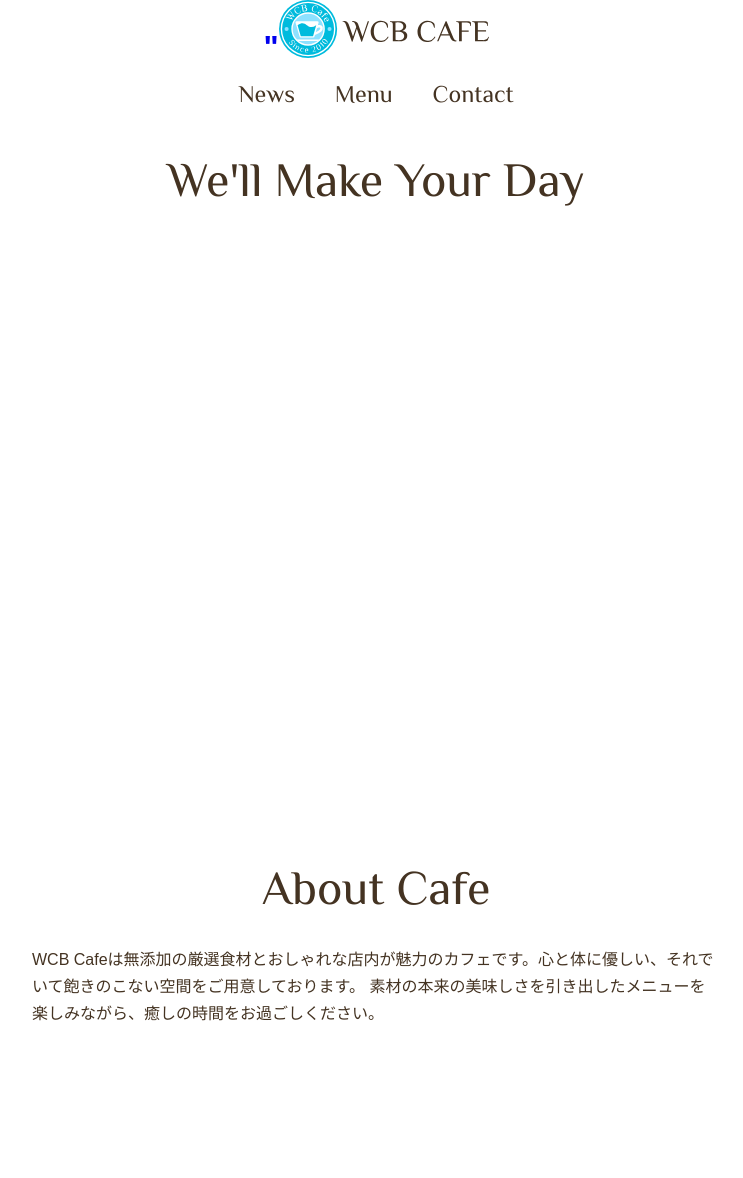
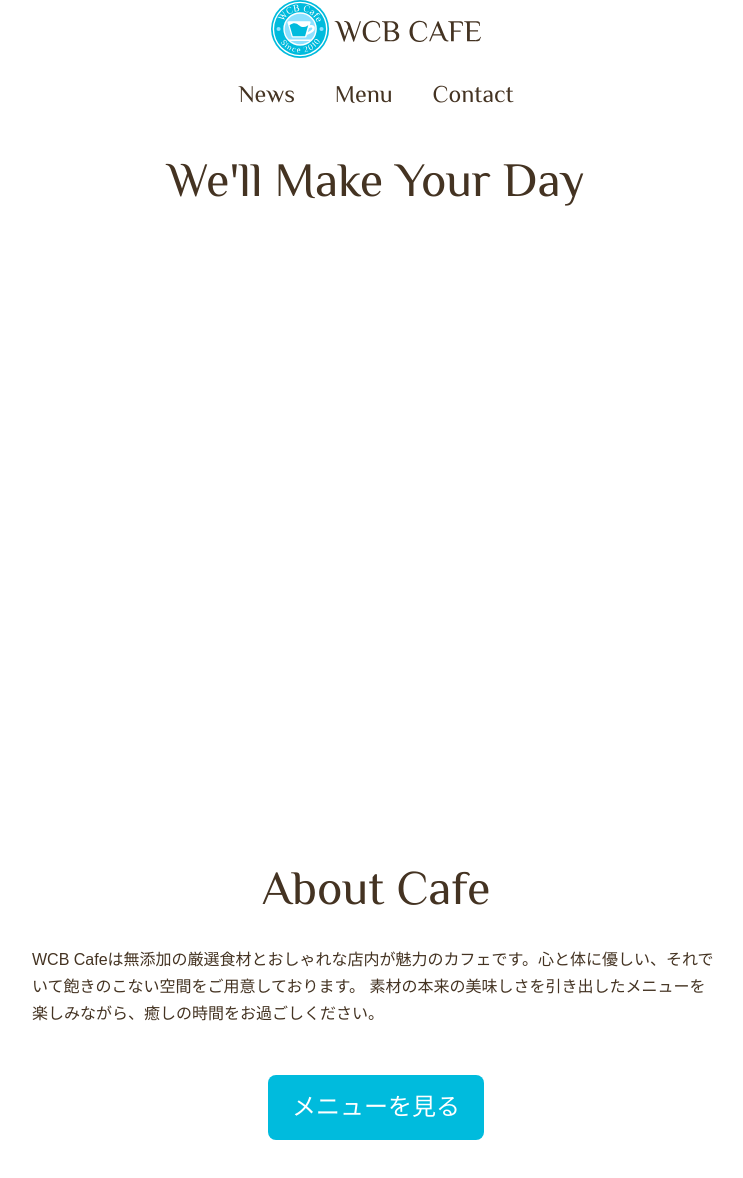
Before and after one commit to k025c0076/wcbcafe, a plain HTML site: page index.html in a window 1280 px wide. Shown: the whole page, without its empty margins (264-1007 px from the left). Before the commit the page ends 1091 px from the top, so only its background shows below. Drawn offline with Linux system fonts and the light colour scheme; some packages are replaced by stand-ins of ours; files that its build step writes are made by us from their sources.

Commit message:
スタイルまとめ

```diff
--- a/index.html
+++ b/index.html
@@ -22,7 +22,7 @@
         <div class="cover cover-home">
             <header class="page-header">
                 <h1 class="align-center">
-                    <a href="index.html">"<img class="logo" src="images/logo.svg" alt="WCBカフェホーム"></a>
+                    <a href="index.html"><img class="logo" src="images/logo.svg" alt="WCBカフェホーム"></a>
                 </h1>
                 <nav>
                     <ul class="main-nav font-english">
@@ -41,6 +41,9 @@
                 WCB Cafeは無添加の厳選食材とおしゃれな店内が魅力のカフェです。心と体に優しい、それでいて飽きのこない空間をご用意しております。
                 素材の本来の美味しさを引き出したメニューを楽しみながら、癒しの時間をお過ごしください。
             </p>
+            <div class="align-center">
+                <a class="btn" href="menu.html">メニューを見る</a>
+            </div>
         </section>
     </body>
 </html>
--- a/style.css
+++ b/style.css
@@ -32,14 +32,22 @@ img {
     margin-top: 2rem;
     line-height: 1.4;
 }
-.heading-large {
-    font-size: 3rem;
-    text-align: center;
-    margin-bottom: 1rem;
+
+/* ボタン */
+.btn {
+    display: inline-block;
+    font-size: 1.5rem;
+    background-color: #0bd;
+    color: #fff;
+    border-radius: 8px;
+    padding: .75rem 1.5rem;
+}
+.btn:hover {
+    background-color: #0090aa;
 }
 
 /* ヘッダー
----------------------------------- */
+------------------------------------ */
 .page-header {
     padding-top: .5rems;
 }
@@ -59,6 +67,13 @@ img {
 .main-nav a:hover {
     color: #0bd;
 }
+
+.heading-large {
+    font-size: 3rem;
+    text-align: center;
+    margin-bottom: 1rem;
+}
+
 .cover {
     background-size: cover;
     background-position: center bottom;
```
